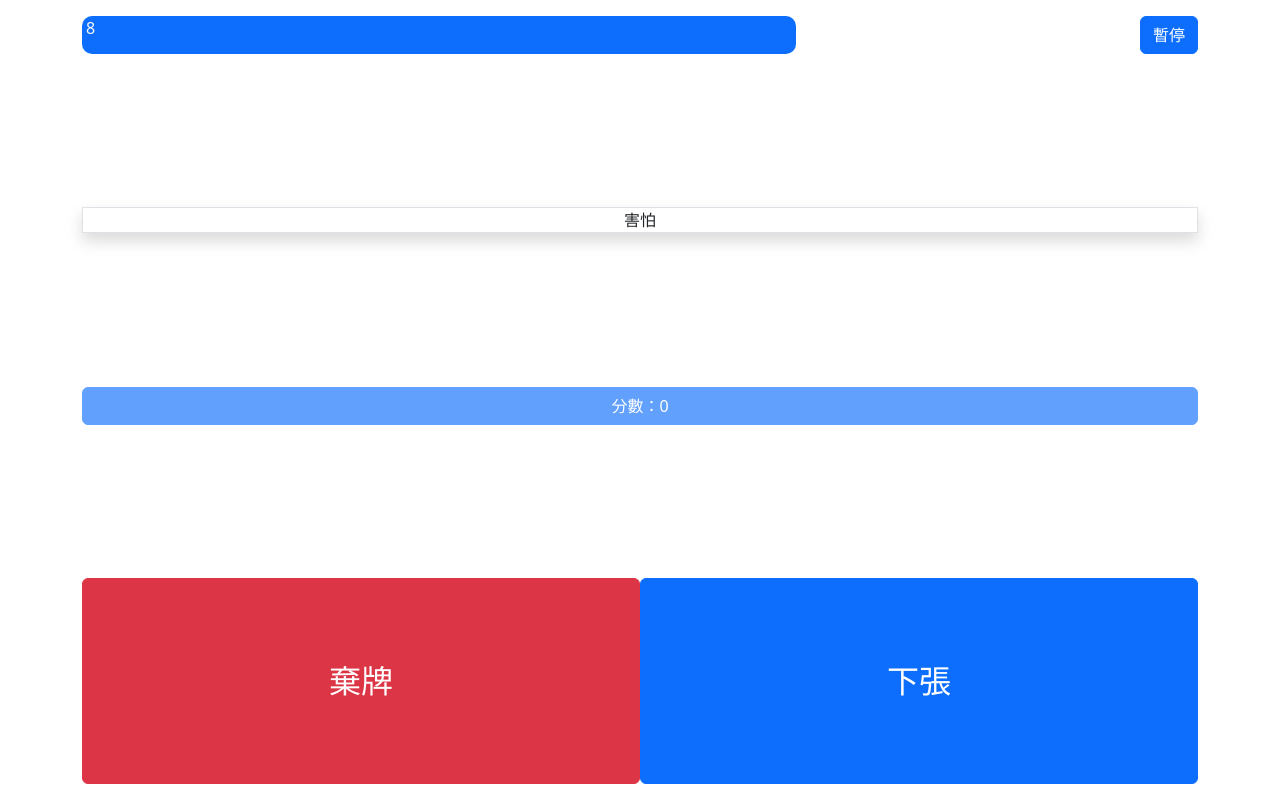
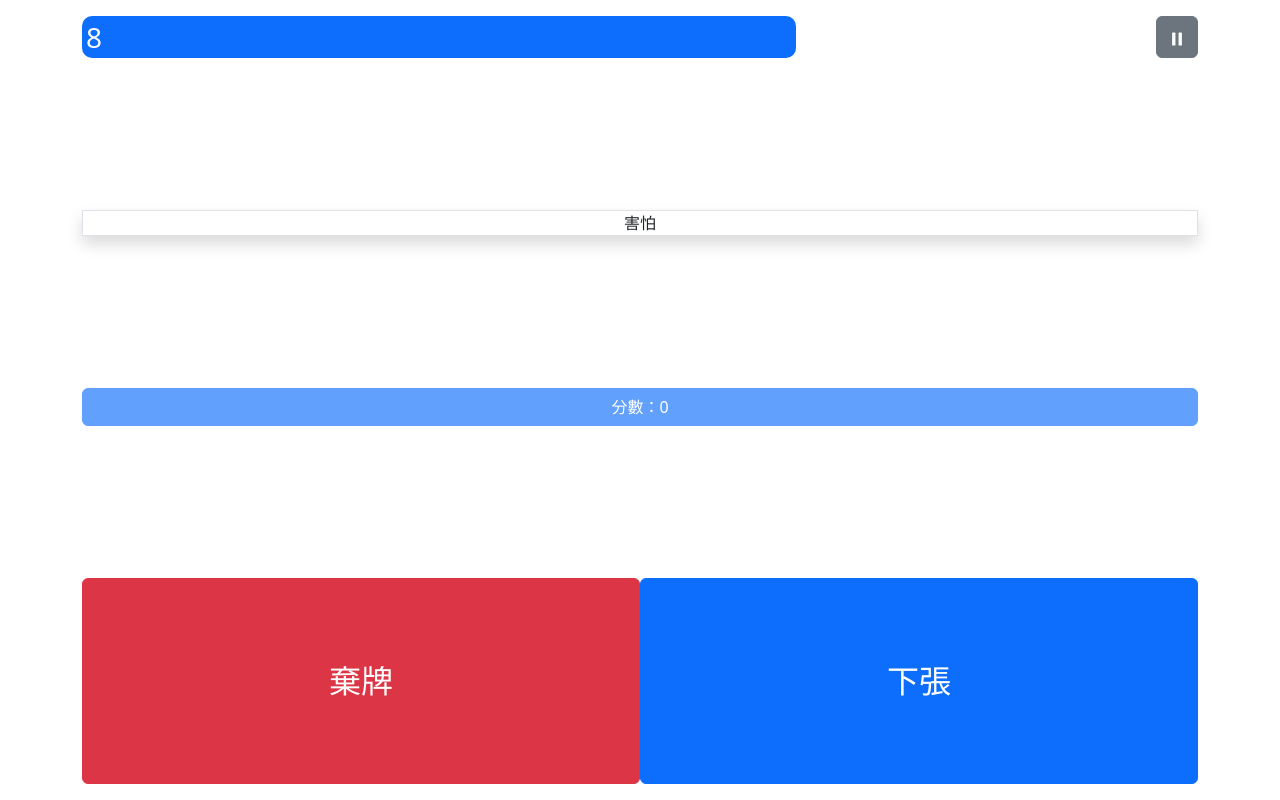
Before and after one commit to mawarutuco/Advanced-Tic-Tac-Toe, a React (Create React App) app: page /alias-game in a window 1280 px wide. Both pictures are taken after a click on the button "開始". Built offline with nearby package versions, Linux system fonts and the light colour scheme.

Commit message:
Update Timer.jsx

```diff
--- a/src/pages/alias-game/Timer.jsx
+++ b/src/pages/alias-game/Timer.jsx
@@ -1,7 +1,9 @@
 import swalWithBootstrapButtons from "../../components/Alert";
 import MyBtn from "../../components/Btn";
 import MyInputGroup from "../../components/InputGroup";
+import HomeBtn from "../../components/HomeBtn";
 import { useNavigate } from "react-router-dom";
+import { GiPauseButton } from "react-icons/gi";
 import { AiFillHome } from "react-icons/ai";
 
 const Timer = ({
@@ -33,11 +35,11 @@ const Timer = ({
   const navigate = useNavigate();
 
   return (
-    <div className="timer mt-3">
+    <div className="mt-3">
       {isPlaying ? (
         <div className="d-flex justify-content-between">
           <div
-            className="bg-primary text-light ps-1"
+            className="bg-primary text-light ps-1 fs-3"
             style={{
               width: timePercent + "%",
               borderRadius: "10px",
@@ -45,7 +47,11 @@ const Timer = ({
           >
             {sec}
           </div>
-          <MyBtn className="btn-secondary" text="暫停" onClick={stopGame} />
+          <MyBtn
+            btnClass="btn-secondary"
+            text={<GiPauseButton />}
+            onClick={stopGame}
+          />
         </div>
       ) : (
         <MyInputGroup
@@ -53,8 +59,7 @@ const Timer = ({
           onChange={(e) => setSec(e.target.value)}
           frontText="倒數計時"
           behindText="秒鐘"
-          btnText={<AiFillHome />}
-          btnClick={() => navigate(-1)}
+          btnComponent={<HomeBtn />}
         />
       )}
     </div>
```
